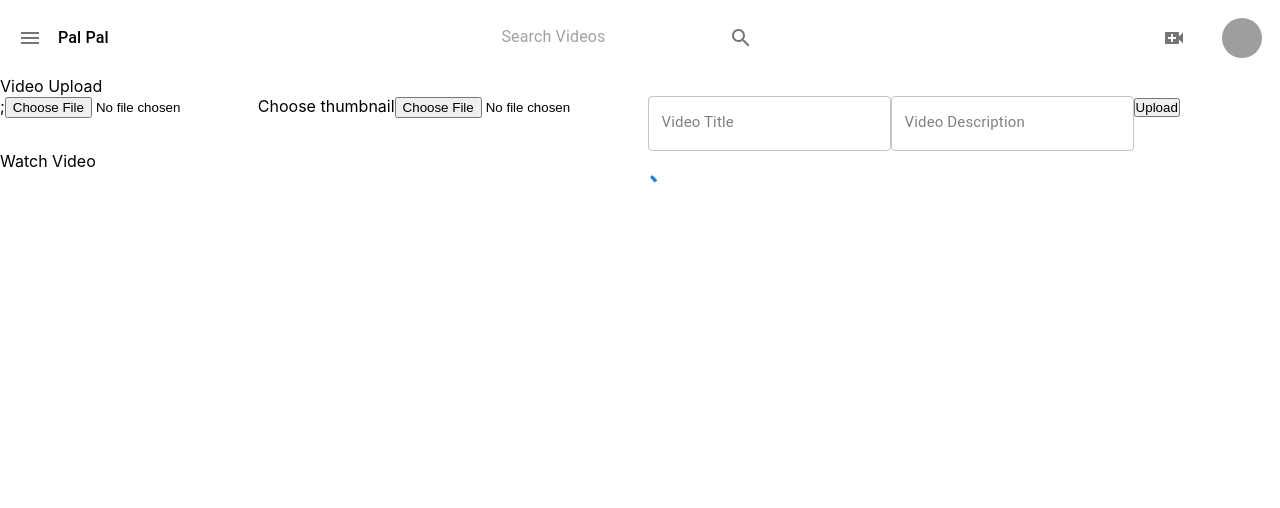
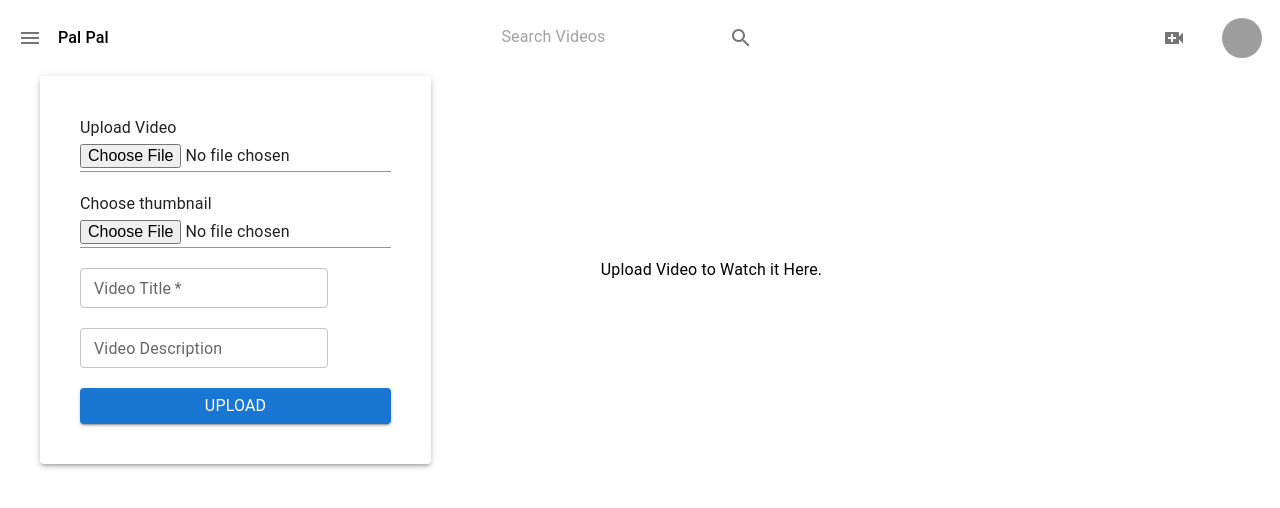
Before and after one commit to chasers-software/palpal_frontend, a React (Create React App) app: page /upload in a window 1280 px wide. Shown: the top 508 px of the page. Built offline with nearby package versions, Linux system fonts and the light colour scheme; grey boxes are pictures that could not be loaded.

Commit message:
Upload Video UI improvement

```diff
--- a/src/pages/VideoUpload.jsx
+++ b/src/pages/VideoUpload.jsx
@@ -3,7 +3,7 @@ import Header from "../components/Header";
 import { Web3Storage } from "web3.storage";
 import { API_TOKEN } from "../utils/constants";
 import ReactPlayer from "react-player";
-import { Box } from "@mui/material";
+import { Box, Input, Typography, Button, Paper } from "@mui/material";
 import CircularProgress from "@mui/material/CircularProgress";
 import TextField from "@mui/material/TextField";
 import { TransactionContext } from "../context/TransactionContext";
@@ -14,6 +14,7 @@ const VideoUpload = () => {
   const [videoname, setVideoname] = useState("");
   const [title, setTitle] = useState("");
   const [description, setDescription] = useState("");
+  const [isSubmitted, setIsSubmitted] = useState(false);
 
   const [thumbnail, setThumbnail] = useState("");
   const [thumbnailName, setThumbnailName] = useState("");
@@ -78,60 +79,108 @@ const VideoUpload = () => {
       console.log("Error storing thumbnail:", error);
     }
   }
+  const handleUpload = () => {
+    console.log(video, thumbnail, title);
+    if (video && thumbnail && title && !isSubmitted) {
+      setIsSubmitted(true);
+      storeFiles();
+    } else {
+      window.alert("All fields are requried!");
+    }
+  };
 
   return (
     <>
       <Header />
-      <div>
-        <div>Video Upload</div>;
-        <input
+      <Box pl={5} sx={{ display: "flex" }}>
+        <Paper elevation={3}>
+          <Box
+            p={5}
+            sx={{
+              display: "flex",
+              gap: "20px",
+              flexDirection: "column",
+              justifyContent: "center",
+              alignContent: "center",
+              flex: 0.4,
+            }}
+          >
+            <Box>
+              <Typography>Upload Video</Typography>
+              <Input
+                required
                 type="file"
                 accept="video/*"
-          name="video"
+                label="Video"
                 onChange={getFiles}
-        ></input>
-        Choose thumbnail
-        <input
+              ></Input>
+            </Box>
+            <Box>
+              <Typography>Choose thumbnail</Typography>
+              <Input
+                required
                 type="file"
                 accept="image/*"
-          name="video"
+                label="Thumbnail"
                 onChange={getThumbnail}
-        ></input>
+              ></Input>
+            </Box>
+            <Box>
               <TextField
+                required
                 label="Video Title"
                 variant="outlined"
+                size="small"
                 value={title}
                 onChange={(e) => setTitle(e.target.value)}
                 autoComplete="off"
-          inputProps={{ style: { fontSize: 15 } }}
-          InputLabelProps={{ style: { fontSize: 15, color: "GrayText" } }}
               />
+            </Box>
+            <Box>
               <TextField
                 label="Video Description"
                 variant="outlined"
+                size="small"
                 value={description}
                 onChange={(e) => setDescription(e.target.value)}
                 autoComplete="off"
-          inputProps={{ style: { fontSize: 15 } }}
-          InputLabelProps={{ style: { fontSize: 15, color: "GrayText" } }}
               />
-        <button onClick={storeFiles}>Upload</button>
-      </div>
-
-      <div>Watch Video</div>
+            </Box>
+            <Button variant="contained" onClick={handleUpload}>
+              {isSubmitted ? (
+                videoid && thumbnailId ? (
+                  <Typography>Uploaded</Typography>
+                ) : (
+                  <>
+                    <Typography mr={5}>Uploading...</Typography>
+                    <CircularProgress sx={{ color: "#ffff" }} />
+                  </>
+                )
+              ) : (
+                <Typography>Upload</Typography>
+              )}
+            </Button>
+          </Box>
+        </Paper>
+        <Box sx={{ flex: 0.2 }}></Box>
+        <Box
+          sx={{
+            justifyContent: "center",
+            alignContent: "center",
+            flex: 0.4,
+          }}
+        >
           {videoid && thumbnailId ? (
-        <Box sx={{ display: "flex", justifyContent: "center" }}>
             <ReactPlayer
               controls
               url={`https://ipfs.io/ipfs/${videoid}/${videoname}`}
               light={`https://ipfs.io/ipfs/${thumbnailId}/${thumbnailName}`}
             />
+          ) : (
+            <Typography>Upload Video to Watch it Here.</Typography>
+          )}
         </Box>
-      ) : (
-        <Box sx={{ display: "flex", justifyContent: "center" }}>
-          <CircularProgress />
       </Box>
-      )}
     </>
   );
 };
```
Also changed, not shown: 1 other file (tests, documents, lock files or other folders). Lines whose indentation alone changed are shown as unchanged.
